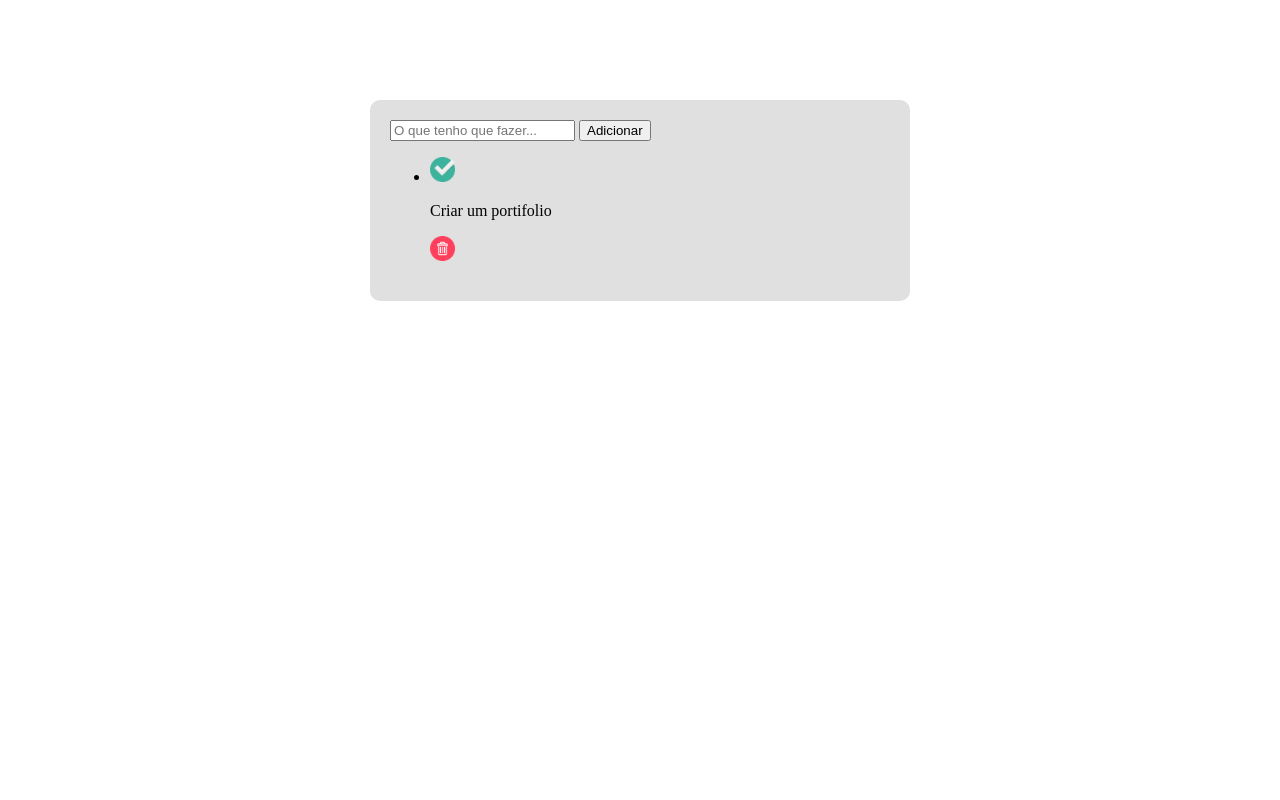
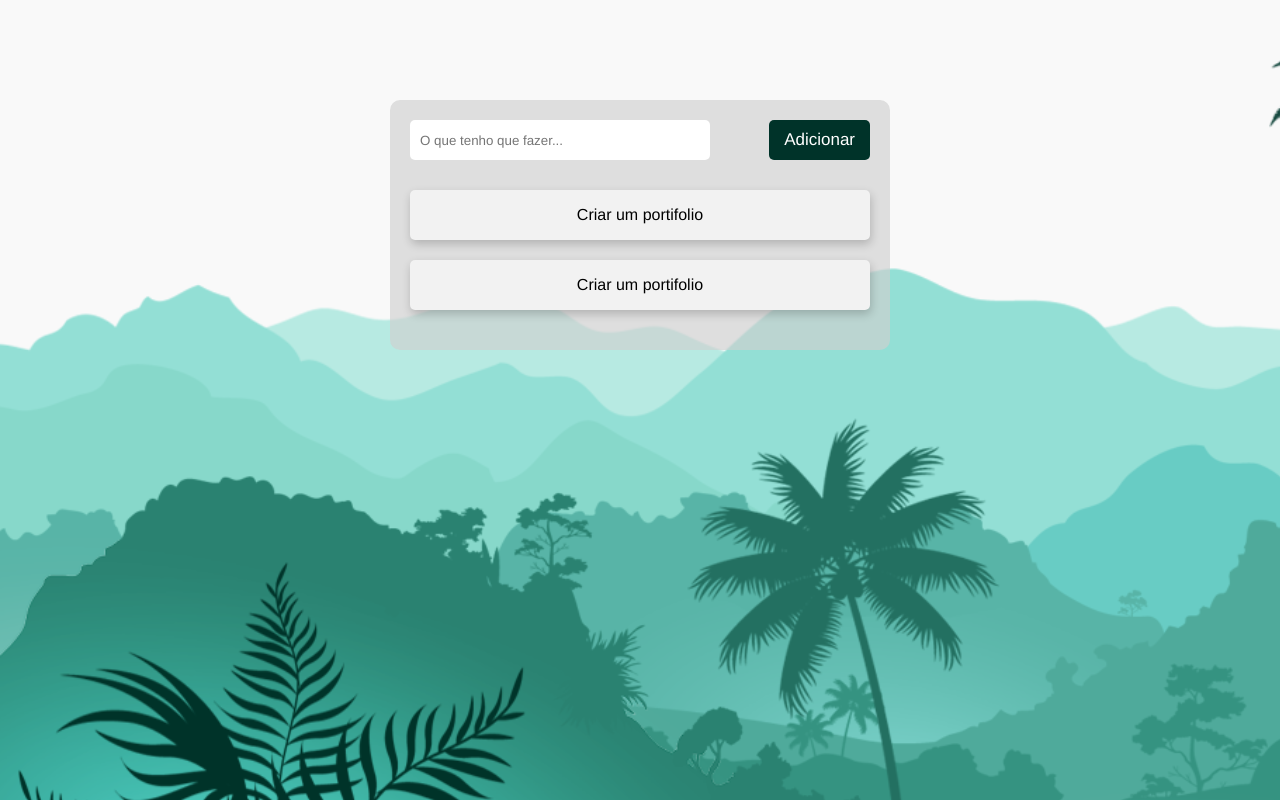
Before and after one commit to 2002Larissa/Lista-de-Tarefas, a plain HTML site: page index.html in a window 1280 px wide. Drawn offline with Linux system fonts and the light colour scheme.

Commit message:
HTML, CSS e início do JS

```diff
--- a/CSS/estilo.css
+++ b/CSS/estilo.css
@@ -1,6 +1,15 @@
+
+*{
+    margin: 0;
+    padding: 0;
+    box-sizing: border-box;
+    font-family: 'Helvetica', Arial, sans-serif;
+    outline: none;
+}
 
 body{
-    background-image: url("Imagens/background.png");
+    background-color: beige;
+    background-image: url(./Imagens/background.png);
 }
 
 .container{
@@ -13,6 +22,62 @@ body{
     margin-top: 100px;
 }
 
+.input-task{
+    border: none;
+    border-radius: 5px;
+    width: 300px;
+    height: 40px;
+    padding-left: 10px;
+}
+
+.button-add-task{
+    border: none;
+    border-radius: 5px;
+    height: 40px;
+    background-color: #003329;
+    color: #fff;
+    font-size: 17px;
+    padding: 0 15px;
+    float: right;
+    cursor: pointer ;
+}
+
+.button-add-task:hover{
+    color:rgb(255, 255, 255);
+    background-color: rgb(46, 136, 54);
+}
+
+.button-add-task:active{
+    opacity: 0.6;
+}
+
+.list-task{
+    width: 100%;
+    list-style: none;
+    margin-top: 30px;
+}
+
+.task{
+    background-color: #f2f2f2;
+    box-shadow: 1px 4px 10px rgba(0, 0, 0, 0.2);
+    height: 50px;
+    display: flex;
+    align-items: center;
+    justify-content: space-between;
+    padding: 0 15px;
+    border-radius: 5px;
+    margin-bottom: 20px;
+    cursor: pointer;
+}
+
 img{
     height: 25px;
+    opacity: 0;
+    transition: opacity 0.4s ease-in-out;
 }
+
+
+
+.task:hover img{
+    opacity: 1;
+}
--- a/index.html
+++ b/index.html
@@ -11,19 +11,29 @@
 <body>
 
     <div class="container">
-            <input placeholder="O que tenho que fazer...">
-            <button>Adicionar</button>
+        <input class="input-task" placeholder="O que tenho que fazer...">
+        <button class="button-add-task">Adicionar</button>
 
-            <ul>
-                <li>
-                    <img src="Imagens/checked.png" alt="check-na-tarefa">
+        <ul class="list-task">
+            <li class="task">
+                <img src="CSS/Imagens/checked.png" alt="check-na-tarefa">
                 <P>Criar um portifolio</P>
-                    <img src="Imagens/trash.png" alt="delete-tarefa">
+                <img src="CSS/Imagens/trash.png" alt="delete-tarefa">
+            </li>
+
+            <li class="task">
+                <img src="CSS/Imagens/checked.png" alt="check-na-tarefa">
+                <P>Criar um portifolio</P>
+                <img src="CSS/Imagens/trash.png" alt="delete-tarefa">
             </li>
         </ul>
+
+
     </div>
 
 
 </body>
 
+<script src="main.js"></script>
+
 </html>
--- a/main.js
+++ b/main.js
@@ -0,0 +1,8 @@
+const button = document.querySelector('.button-add-task')
+const input = document.querySelector('.task')
+
+function pegarOValorDoInput(){
+    console.log(input.value)
+}
+
+button.addEventListener('click', pegarOValorDoInput)
```
Also changed, not shown: CSS/Imagens/background.png (renamed from Imagens/background.png), CSS/Imagens/banguelinha.png (added), CSS/Imagens/checked.png (renamed from Imagens/checked.png), CSS/Imagens/trash.png (renamed from Imagens/trash.png). Lines whose indentation alone changed are shown as unchanged.
